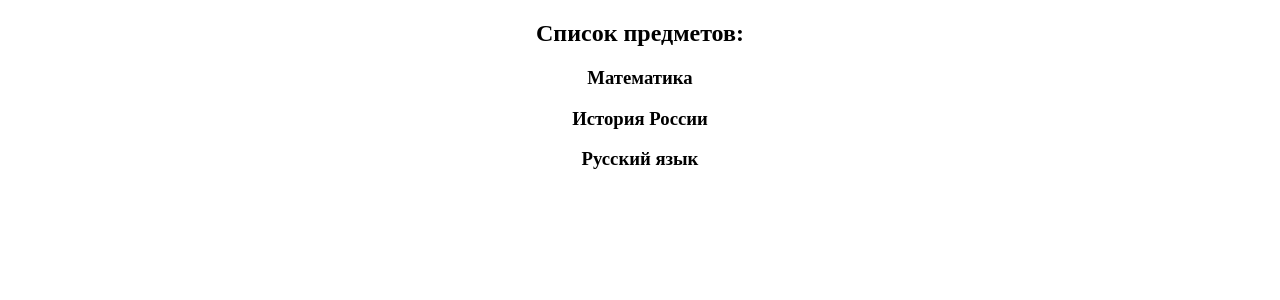
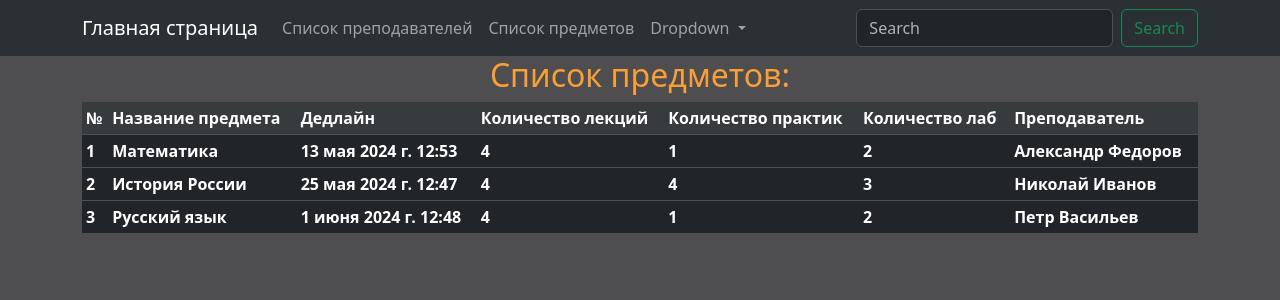
Before and after one commit to IvanRodionovUgatu/project_django, a Django app: page /subjects/ in a window 1280 px wide. Shown: the top 300 px of the page. Run offline with Django 5.2, Linux system fonts and the light colour scheme; data comes from the database, SQL or seed files in the repository; both versions use the stored data as it was after the commit; lists and menus that the app fills with data are empty.

Commit message:
Вывел содержимое баз данных более красиво, используя bootstrap

```diff
--- a/core/models.py
+++ b/core/models.py
@@ -20,7 +20,7 @@ class Subject(models.Model):
     comment = models.TextField('Комментарий к предмету', blank=True)
     deadline = models.DateTimeField('Дедлайн', blank=True)
     count_lecture = models.PositiveIntegerField('Количество лекций')
-    count_seminar = models.PositiveIntegerField('количество практик')
+    count_seminar = models.PositiveIntegerField('Количество практик')
     count_laboratory_work = models.PositiveIntegerField('Количество лаб')
     teacher = models.ForeignKey(Teacher, on_delete=models.CASCADE, verbose_name='преподаватель')
 
--- /dev/null
+++ b/core/static/core/css/styles.css
@@ -0,0 +1,11 @@
+body {
+    background-color: #4E4E50;
+}
+
+h2 {
+    color:#fa9f37;
+}
+
+h3 {
+    color:#fa9f37;
+}
--- /dev/null
+++ b/core/templates/core/base.html
@@ -0,0 +1,67 @@
+<!doctype html>
+<html lang="ru">
+  <head>
+    <meta charset="utf-8">
+    <meta name="viewport" content="width=device-width, initial-scale=1">
+    <title>{{ title }}</title>
+    <link href="https://cdn.jsdelivr.net/npm/bootstrap@5.3.3/dist/css/bootstrap.min.css"
+          rel="stylesheet"
+          integrity="sha384-QWTKZyjpPEjISv5WaRU9OFeRpok6YctnYmDr5pNlyT2bRjXh0JMhjY6hW+ALEwIH"
+          crossorigin="anonymous"
+    >
+    {% load static %}
+    <link rel="stylesheet" href="{% static 'core/css/styles.css' %}">
+  </head>
+  <body>
+    <header>
+        <nav class="navbar navbar-expand-lg bg-body-tertiary" data-bs-theme="dark">
+          <div class="container">
+            <a class="navbar-brand" href="{% url 'home' %}">Главная страница</a>
+            <button
+                    class="navbar-toggler"
+                    type="button" data-bs-toggle="collapse"
+                    data-bs-target="#navbarSupportedContent" aria-controls="navbarSupportedContent"
+                    aria-expanded="false"
+                    aria-label="Toggle navigation"
+            >
+              <span class="navbar-toggler-icon"></span>
+            </button>
+            <div class="collapse navbar-collapse" id="navbarSupportedContent">
+              <ul class="navbar-nav me-auto mb-2 mb-lg-0">
+                <li class="nav-item">
+                  <a class="nav-link" href="{% url 'teachers' %}">Список преподавателей</a>
+                </li>
+                <li class="nav-item">
+                  <a class="nav-link" href="{% url 'subjects' %}">Список предметов</a>
+                </li>
+                <li class="nav-item dropdown">
+                  <a class="nav-link dropdown-toggle" href="#" role="button" data-bs-toggle="dropdown" aria-expanded="false">
+                    Dropdown
+                  </a>
+                  <ul class="dropdown-menu">
+                    <li><a class="dropdown-item" href="#">Action</a></li>
+                    <li><a class="dropdown-item" href="#">Another action</a></li>
+                    <li><hr class="dropdown-divider"></li>
+                    <li><a class="dropdown-item" href="#">Something else here</a></li>
+                  </ul>
+                </li>
+              </ul>
+              <form class="d-flex" role="search">
+                <input class="form-control me-2" type="search" placeholder="Search" aria-label="Search">
+                <button class="btn btn-outline-success" type="submit">Search</button>
+              </form>
+            </div>
+          </div>
+        </nav>
+    </header>
+
+    {% block content %}
+    {% endblock %}
+
+
+    <script src="https://cdn.jsdelivr.net/npm/bootstrap@5.3.3/dist/js/bootstrap.bundle.min.js"
+            integrity="sha384-YvpcrYf0tY3lHB60NNkmXc5s9fDVZLESaAA55NDzOxhy9GkcIdslK1eN7N6jIeHz"
+            crossorigin="anonymous"
+    ></script>
+  </body>
+</html>
--- a/core/templates/core/subjects.html
+++ b/core/templates/core/subjects.html
@@ -1,15 +1,33 @@
-<!DOCTYPE html>
-<html lang="ru">
-<head>
-    <meta charset="UTF-8">
-    <title>{{ title }}</title>
-</head>
-<body>
+{% extends 'core/base.html' %}
+
+{% block content %}
     <h2 align="center"> {{ text }} </h2>
-    {% for subject in subjects %}
-        <h3  align="center"> {{ subject.name }} </h3>
-
-
-    {% endfor %}
-</body>
-</html>
+    <div class="container">
+        <table class="table table-dark table-sm">
+            <thead>
+                <tr class="table-active">
+                    <th scope="col">№</th>
+                    <th scope="col">Название предмета</th>
+                    <th scope="col">Дедлайн</th>
+                    <th scope="col">Количество лекций</th>
+                    <th scope="col">Количество практик</th>
+                    <th scope="col">Количество лаб</th>
+                    <th scope="col">Преподаватель</th>
+                </tr>
+              </thead>
+              <tbody>
+                {% for subject in subjects %}
+                    <tr>
+                        <th scope="col"> {{ forloop.counter }} </th>
+                        <th scope="col"> {{ subject.name }} </th>
+                        <th scope="col"> {{ subject.deadline }} </th>
+                        <th scope="col"> {{ subject.count_lecture }} </th>
+                        <th scope="col"> {{ subject.count_seminar }} </th>
+                        <th scope="col"> {{ subject.count_laboratory_work }} </th>
+                        <th scope="col"> {{ subject.teacher }} </th>
+                    </tr>
+                {% endfor %}
+              </tbody>
+        </table>
+    </div>
+{% endblock %}
--- a/core/urls.py
+++ b/core/urls.py
@@ -5,5 +5,5 @@ from core.views import Home, Teachers, Subjects
 urlpatterns = [
     path('', Home.as_view(), name='home'),
     path('teachers/', Teachers.as_view(), name='teachers'),
-    path('subjects/', Subjects.as_view(), name='subjects')
+    path('subjects/', Subjects.as_view(), name='subjects'),
 ]
--- a/project/settings.py
+++ b/project/settings.py
@@ -9,7 +9,7 @@ https://docs.djangoproject.com/en/5.0/topics/settings/
 For the full list of settings and their values, see
 https://docs.djangoproject.com/en/5.0/ref/settings/
 """
-
+import os.path
 from pathlib import Path
 
 # Build paths inside the project like this: BASE_DIR / 'subdir'.
@@ -122,3 +122,6 @@ STATIC_URL = 'static/'
 # https://docs.djangoproject.com/en/5.0/ref/settings/#default-auto-field
 
 DEFAULT_AUTO_FIELD = 'django.db.models.BigAutoField'
+
+MEDIA_ROOT = os.path.join(BASE_DIR, 'media')
+MEDIA_URL = 'media/'
```
Also changed, not shown: core/templates/core/home.html (+4 -22 lines), core/templates/core/teachers.html (+26 -14 lines), db.sqlite3.
